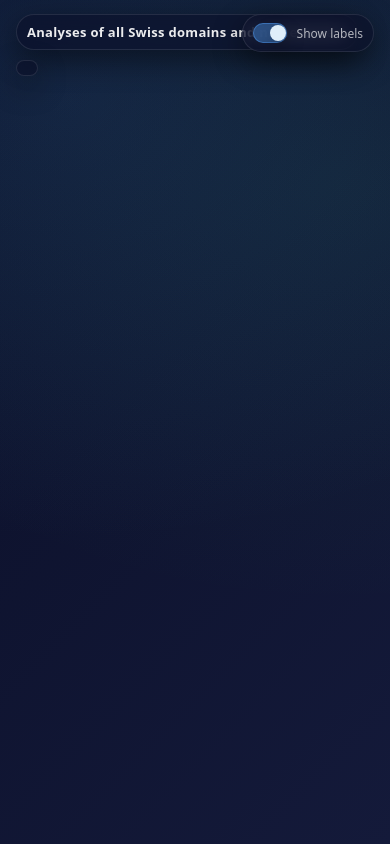
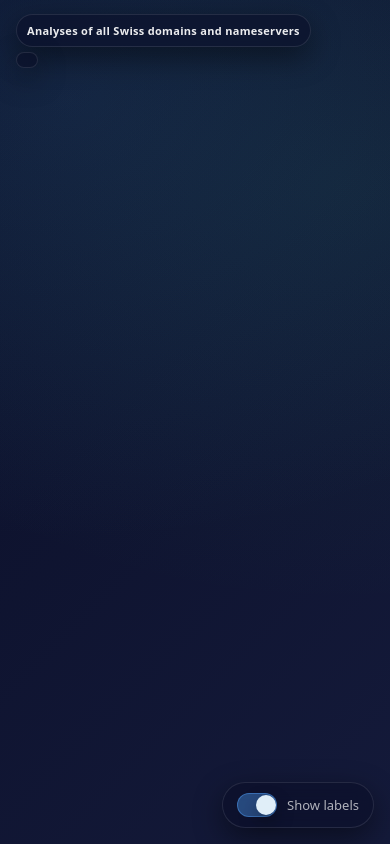
Before and after one commit to rafapolo/helvetiscan, a website: page web/index.html in a window 390 px wide. Drawn offline with Linux system fonts and the light colour scheme.

Commit message:
feat: add mobile-responsive layout for web/index.html
- Move controls to bottom-right for optimal thumb reach on mobile
- Adjust h1 title to truncate on screens ≤640px to prevent overlap
- Increase touch targets for checkboxes (40px width, 24px height)
- Reposition status pills with adjusted spacing for mobile screens
- Add responsive typography (11px font size for mobile)
- Use safe-area-inset to account for notches and safe zones on mobile devices
- Allow text wrapping on small screens where needed

```diff
--- a/web/index.html
+++ b/web/index.html
@@ -59,6 +59,11 @@
                 backdrop-filter: blur(10px);
                 -webkit-backdrop-filter: blur(10px);
                 pointer-events: none;
+                /* prevent overlap with controls on any screen width */
+                max-width: calc(100vw - 200px);
+                white-space: nowrap;
+                overflow: hidden;
+                text-overflow: ellipsis;
             }
 
             #status {
@@ -213,6 +218,53 @@
                 display: block;
                 width: 100%;
                 height: 100%;
+            }
+
+            @media (max-width: 640px) {
+                h1 {
+                    font-size: 11px;
+                    /* full width minus padding — controls have moved to the bottom */
+                    max-width: calc(100vw - 32px);
+                }
+
+                /* Move controls to bottom-right for thumb reach */
+                #controls {
+                    top: auto;
+                    bottom: calc(16px + env(safe-area-inset-bottom, 0px));
+                    right: calc(16px + env(safe-area-inset-right, 0px));
+                    /* larger touch target */
+                    padding: 10px 14px;
+                    font-size: 13px;
+                }
+
+                /* Grow the toggle thumb area */
+                #controls input[type="checkbox"] {
+                    width: 40px;
+                    height: 24px;
+                }
+
+                #controls input[type="checkbox"]::before {
+                    width: 20px;
+                    height: 20px;
+                }
+
+                #controls input[type="checkbox"]:checked::before {
+                    left: 18px;
+                }
+
+                /* Status pills: tighter stacking under the title */
+                #status {
+                    top: calc(52px + env(safe-area-inset-top, 0px));
+                    font-size: 11px;
+                }
+
+                #selectionStatus {
+                    top: calc(82px + env(safe-area-inset-top, 0px));
+                    font-size: 11px;
+                    /* allow wrapping on very small screens */
+                    white-space: normal;
+                    max-width: calc(100vw - 32px);
+                }
             }
         </style>
     </head>
```
